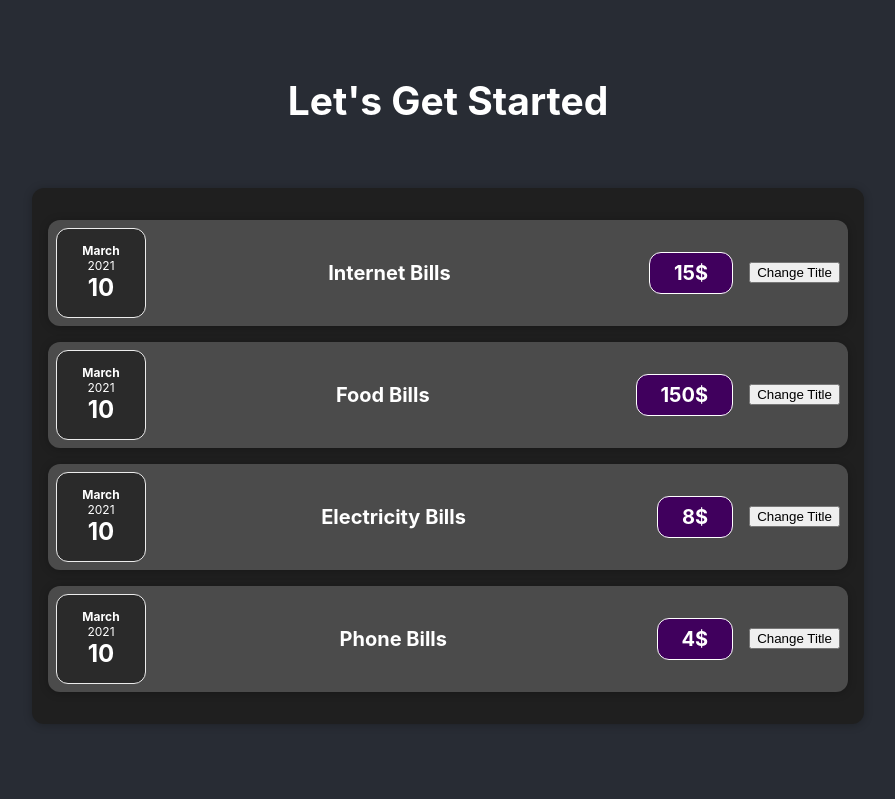
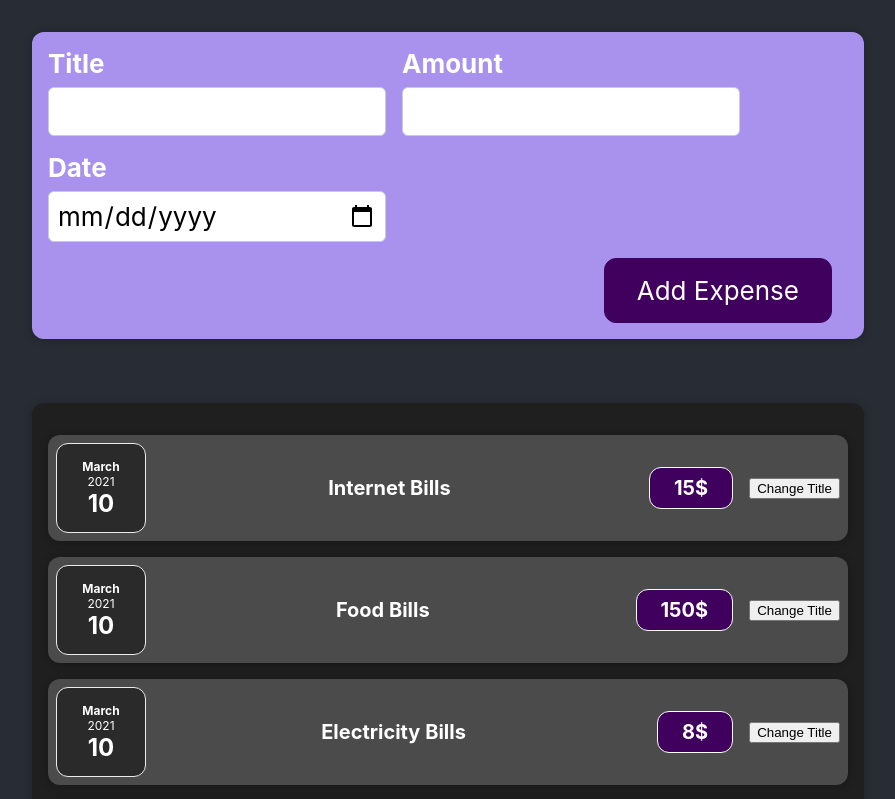
Before and after one commit to sritaj/ReactJS-ExpensesTracker, a React (Create React App) app: page / in a window 1280 px wide. Shown: the top 799 px of the page, without its empty margins (192-1087 px from the left). Built offline with nearby package versions, Linux system fonts and the light colour scheme.

Commit message:
Updated css in Expense Form, used Expense Form for rendering in NewExpense.js and replaced h2 in App.js with NewExpense custom component

```diff
--- a/src/App.js
+++ b/src/App.js
@@ -1,6 +1,8 @@
 import logo from "./logo.svg";
 import "./App.css";
 import Expenses from "./components/Expenses/Expenses";
+import ExpenseForm from "./components/NewExpense/NewExpense";
+import NewExpense from "./components/NewExpense/NewExpense";
 
 function App() {
   const expenseDetails = [
@@ -33,7 +35,7 @@
   return (
     <div className="App">
       <header className="App-header">
-        <h2>Let's Get Started</h2>
+        <NewExpense />
         <Expenses expenseDetails={expenseDetails} />
       </header>
     </div>
--- a/src/components/NewExpense/ExpenseForm.js
+++ b/src/components/NewExpense/ExpenseForm.js
@@ -2,21 +2,21 @@
 const ExpenseForm = () => {
   return (
     <form>
-      <div className="new-expense_controls">
-        <div className="new-expense_control">
+      <div className="new-expense__controls">
+        <div className="new-expense__control">
           <label>Title</label>
           <input type="text"></input>
         </div>
-        <div className="new-expense_control">
+        <div className="new-expense__control">
           <label>Amount</label>
           <input type="number" min="0.01" step="0.01"></input>
         </div>
-        <div className="new-expense_control">
+        <div className="new-expense__control">
           <label>Date</label>
           <input type="date" min="2019-01-01" step="2022-12-31"></input>
         </div>
       </div>
-      <div className="new-expense_actions">
+      <div className="new-expense__actions">
         <button type="submit">Add Expense</button>
       </div>
     </form>
--- a/src/components/NewExpense/NewExpense.js
+++ b/src/components/NewExpense/NewExpense.js
@@ -1,8 +1,13 @@
 import React from "react";
 import "./NewExpense.css";
+import ExpenseForm from "./ExpenseForm";
 
 const NewExpense = () => {
-  return <div className="new-expense"></div>;
+  return (
+    <div className="new-expense">
+      <ExpenseForm />
+    </div>
+  );
 };
 
 export default NewExpense;
```
